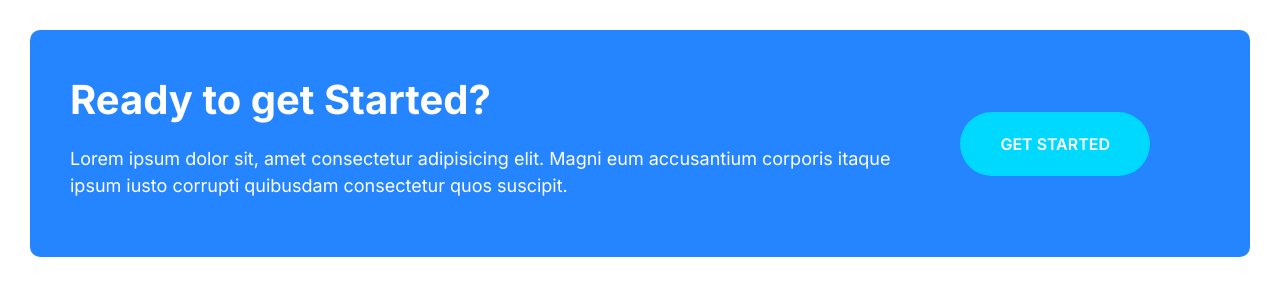
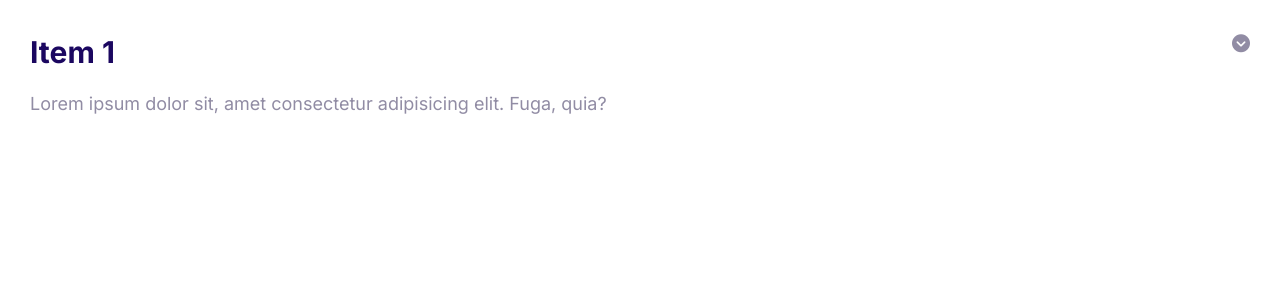
Before and after one commit to Hrishikeshdeyofficial/Hrishikeshdeyofficial, a plain HTML site: page index.html in a window 1280 px wide. Drawn offline with Linux system fonts and the light colour scheme.

Commit message:
Building Collapsibles

```diff
--- a/css/styles.css
+++ b/css/styles.css
@@ -563,3 +563,35 @@ body{
         margin: 0 6rem;
     }
 }
+
+/* Collapsibles */
+.collapsible__header{
+    display: flex;
+    justify-content: space-between;
+}
+
+.collapsible__header > h3{
+    margin-top: 0;
+    font-size: 3rem;
+}
+
+.collapsible__chevron{
+    transform: rotate(-90deg);
+    transition: transform 0.5s;
+}
+
+.collapsible__content{
+    max-height: 0;
+    overflow: hidden;
+    opacity: 0;
+    transition: all 0.5s;
+}
+
+.collapsible--expanded .collapsible__chevron{
+    transform: rotate(0deg);
+}
+
+.collapsible--expanded .collapsible__content{
+    max-height: 100vh;
+    opacity: 1;
+}
--- a/index.html
+++ b/index.html
@@ -12,22 +12,23 @@
       href="https://fonts.googleapis.com/css2?family=Inter:wght@400;500;600;700&display=swap"
       rel="stylesheet"
     />
+    <script
+      src="https://kit.fontawesome.com/d77d4ff939.js"
+      crossorigin="anonymous"
+    ></script>
   </head>
   <body>
-    <div class="callout callout--primary">
-      <div class="grid grid--1x2">
-        <div class="callout__content">
-          <h2>Ready to get Started?</h2>
-          <p>
-            Lorem ipsum dolor sit, amet consectetur adipisicing elit. Magni eum
-            accusantium corporis itaque ipsum iusto corrupti quibusdam
-            consectetur quos suscipit.
-          </p>
-        </div>
-        <a href="#" class="btn btn--secondary btn--secondary-two"
-          >Get Started</a
-        >
+    <div class="collapsible collapsible--expanded">
+      <header class="collapsible__header">
+        <h3>Item 1</h3>
+        <span class="collapsible__chevron">
+          <i class="fa-solid fa-circle-chevron-down"></i>
+        </span>
+      </header>
+      <div class="collapsible__content">
+        Lorem ipsum dolor sit, amet consectetur adipisicing elit. Fuga, quia?
       </div>
     </div>
+    <script src="js/main.js"></script>
   </body>
 </html>
--- /dev/null
+++ b/js/main.js
@@ -0,0 +1,6 @@
+const collapsibles = document.querySelectorAll(".collapsible");
+collapsibles.forEach((item) =>
+  item.addEventListener("click", function () {
+    this.classList.toggle("collapsible--expanded");
+  })
+);
```
Also changed, not shown: components/collapsibles.html (added, +18 -0 lines).
